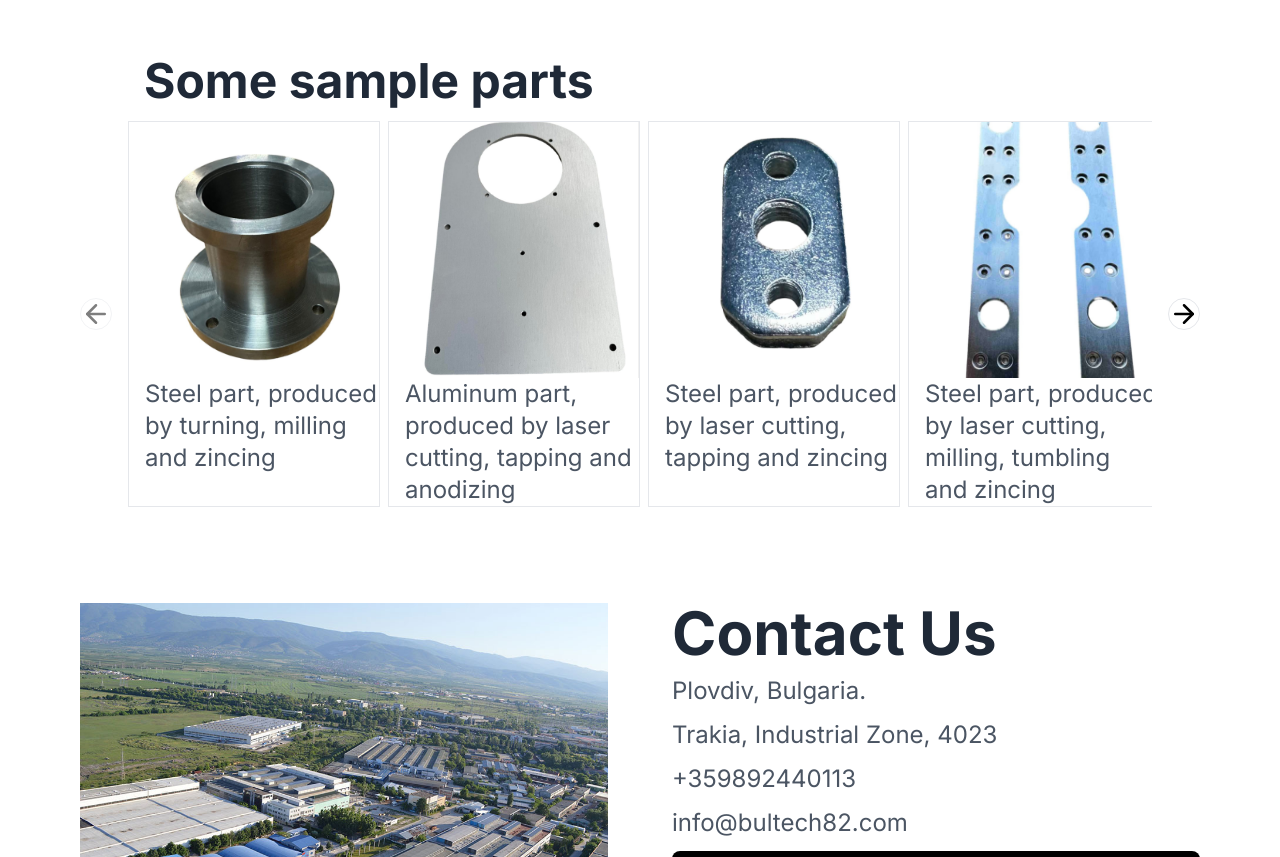
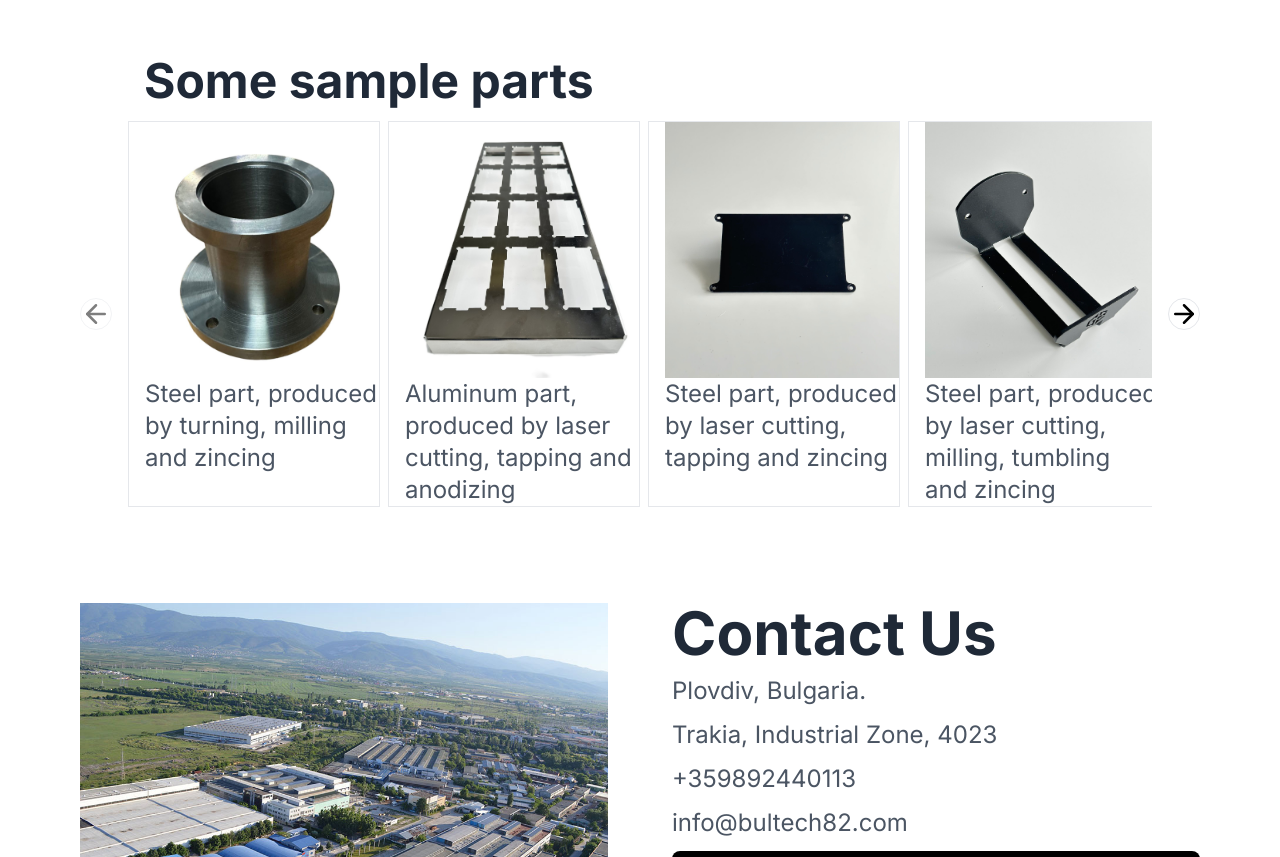
Before and after one commit to NikolaSirakov2/bultech82, a Next.js app: page / in a window 1280 px wide. Shown: the part 3380-4237 px from the top of the page. Built offline with nearby package versions, Linux system fonts and the light colour scheme.

Commit message:
Update SampleParts.tsx

```diff
--- a/app/components/SampleParts.tsx
+++ b/app/components/SampleParts.tsx
@@ -5,16 +5,40 @@ import {
   CarouselItem,
   CarouselNext,
   CarouselPrevious,
-} from "@/components/ui/carousel"
+} from "@/components/ui/carousel";
 import Image from "next/image";
 
 const samples = [
-  { name: "1", text: "Steel part, produced by turning, milling and zincing", image: "/image6.jpg" },
-  { name: "2", text: "Aluminum part, produced by laser cutting, tapping and anodizing",  image: "/image7.jpg" },
-  { name: "3", text: "Steel part, produced by laser cutting, tapping and zincing",  image: "/image8.jpg" },
-  { name: "4", text: "Steel part, produced by laser cutting, milling, tumbling and zincing", image: "/image9.jpg" },
-  { name: "5", text: "Stainless steel part, produced by laser cutting, bending and electropolishing", image: "/image10.jpg" },
-  { name: "6", text: "Steel part, produced by turning, milling and zincing", image: "/image11.png" },
+  {
+    name: "1",
+    text: "Steel part, produced by turning, milling and zincing",
+    image: "/image6.jpg",
+  },
+  {
+    name: "2",
+    text: "Aluminum part, produced by laser cutting, tapping and anodizing",
+    image: "/newElement1.jpg",
+  },
+  {
+    name: "3",
+    text: "Steel part, produced by laser cutting, tapping and zincing",
+    image: "/newElement2.jpg",
+  },
+  {
+    name: "4",
+    text: "Steel part, produced by laser cutting, milling, tumbling and zincing",
+    image: "/newElement3.jpg",
+  },
+  {
+    name: "5",
+    text: "Stainless steel part, produced by laser cutting, bending and electropolishing",
+    image: "/newElement4.jpg",
+  },
+  {
+    name: "6",
+    text: "Steel part, produced by turning, milling and zincing",
+    image: "/newElement5.jpg",
+  },
 ];
 
 function SampleParts() {
@@ -27,11 +51,22 @@ function SampleParts() {
         <CarouselPrevious />
         <CarouselContent className="overflow-visible p-4">
           {samples.map((sample) => (
-            <CarouselItem key={sample.name} className="w-full sm:w-1/2 md:w-1/3 lg:w-1/4 xl:w-1/4 border transform transition-transform duration-200 outline-transparent outline-2 mr-2">
+            <CarouselItem
+              key={sample.name}
+              className="w-full sm:w-1/2 md:w-1/3 lg:w-1/4 xl:w-1/4 border transform transition-transform duration-200 outline-transparent outline-2 mr-2 hover:scale-150 hover:z-50"
+              style={{ backdropFilter: "blur(5px)" }}
+            >
               <div className="w-full h-64 relative">
-                <Image src={sample.image} alt={sample.name} layout="fill" className="absolute object-cover object-center" />
+                <Image
+                  src={sample.image}
+                  alt={sample.name}
+                  layout="fill"
+                  className="absolute object-cover object-center"
+                />
               </div>
-              <p className="text-1xl text-gray-600 md:text-1xl xl:text-2xl">{sample.text}</p>
+              <p className="text-1xl text-gray-600 md:text-1xl xl:text-2xl">
+                {sample.text}
+              </p>
             </CarouselItem>
           ))}
         </CarouselContent>
```
